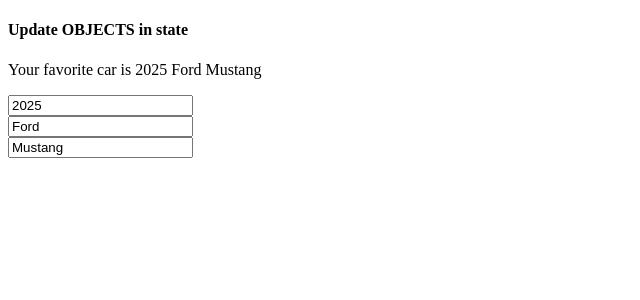
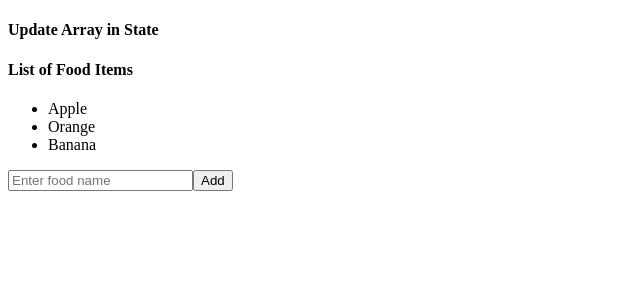
Before and after one commit to codeshrabon/Bro-Code-Use-of-React, a React (Vite) app in the folder Bro Code Expriment/my-expriment-project/: page / in a window 1280 px wide. Shown: the top 300 px of the page, without its empty margins (0-640 px from the left). Built offline with nearby package versions, Linux system fonts and the light colour scheme.

Commit message:
we add element into new array and attatch it to the presvious array , also indicating index to remove the element

```diff
--- a/Bro Code Expriment/my-expriment-project/src/UseHooksApp.jsx
+++ b/Bro Code Expriment/my-expriment-project/src/UseHooksApp.jsx
@@ -18,6 +18,7 @@
 import CounterComponent from "./UseOfHooks/CounterComponent"
 import MyComponent from "./UseOfHooks/MyComponent"
 import OnlineCartSystem from "./UseOfHooks/OnlineCartSystem"
+import UpdateArrayInState from "./UseOfHooks/UpdateArrayInState"
 import UpdateObjects from "./UseOfHooks/UpdateObjects"
 
 
@@ -26,8 +27,10 @@
 
     return(
         <>
+        {/* we will update array in state */}
+        <UpdateArrayInState />
         {/* using this function to see update objects in state */}
-        <UpdateObjects />
+        {/* <UpdateObjects />  */}
         {/* using useState as a hook to create function that set color */}
         {/* <ColorPicker /> */}
         {/* this is use on onClick function to see the value changes in real time  */}
--- /dev/null
+++ b/Bro Code Expriment/my-expriment-project/src/UseOfHooks/UpdateArrayInState.jsx
@@ -0,0 +1,38 @@
+import React, {useState} from "react";
+
+function UpdateArrayInState(){
+const [foods, setFood] = useState(["Apple", "Orange", "Banana"]);
+
+function handleFoodChange(){
+    const newFood = document.getElementById("foodInput").value;
+    document.getElementById("foodInput").value = "";
+
+    setFood(f => [...f, newFood]);
+    console.log(newFood)
+
+
+}
+
+// we delete element by index number
+function handleRemoveFood(index){
+    setFood(foods.filter((_, i) => i !== index));
+
+}
+    return(
+        <>
+        <h4>Update Array in State</h4>
+        <div>
+            <h4>List of Food Items</h4>
+        <ul>
+            {foods.map((food, index) => <li key={index} onClick={() => handleRemoveFood(index)}>{food}</li>)}
+        </ul>
+        <input type="text" id="foodInput"
+        placeholder="Enter food name" />
+        <button onClick={handleFoodChange}>Add</button>
+        </div>
+
+        </>
+    );
+}
+
+export default UpdateArrayInState
```
